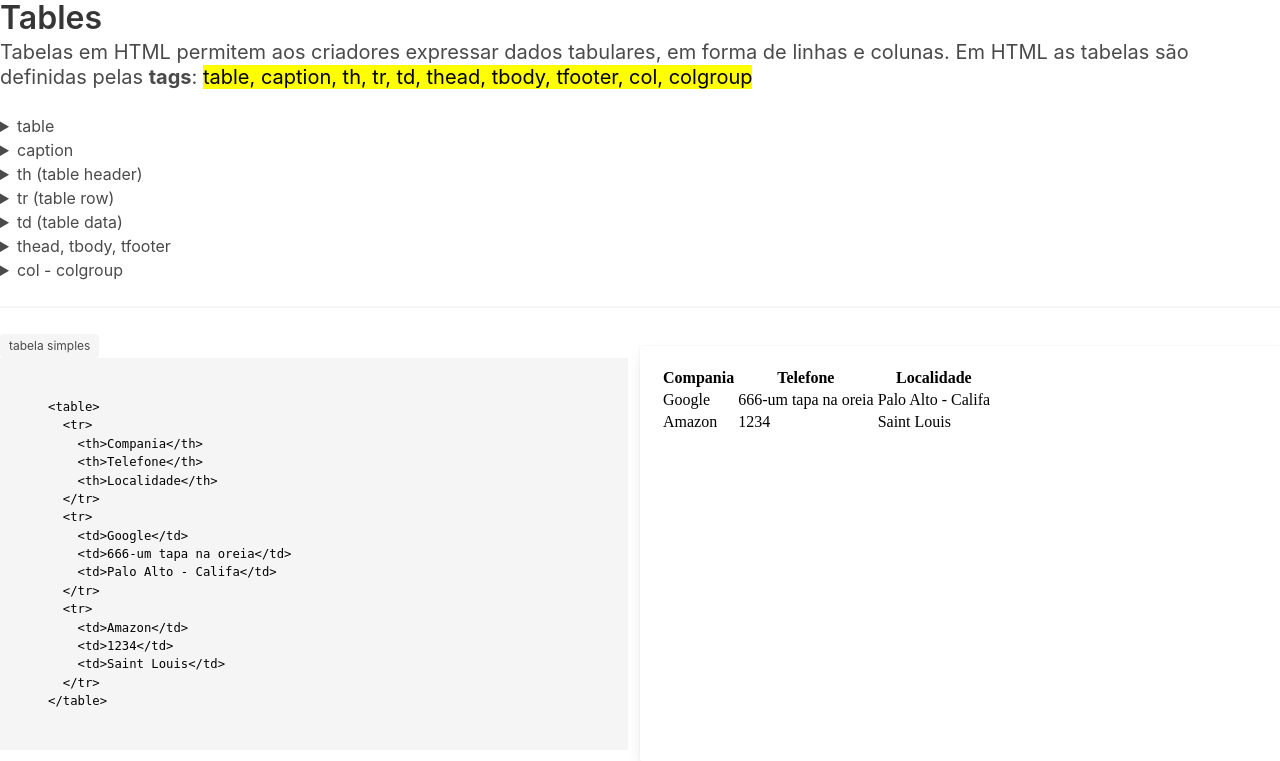
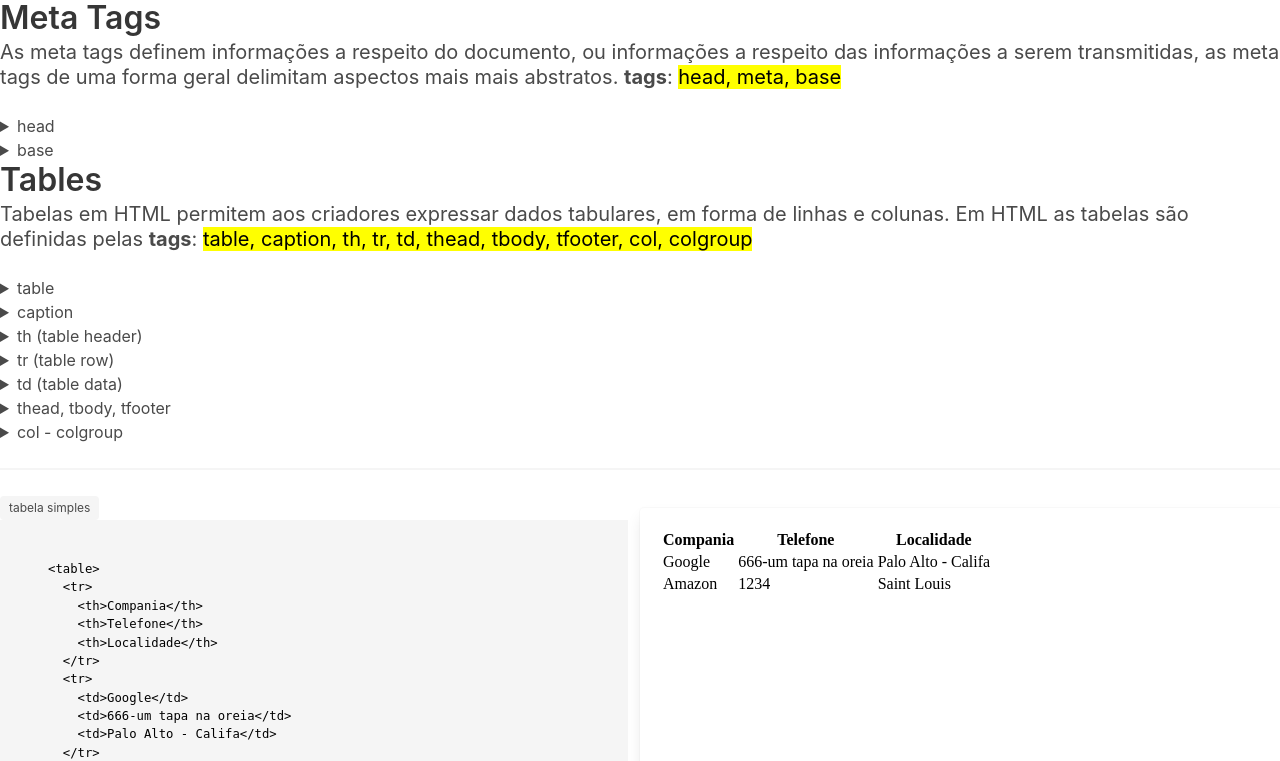
Before and after one commit to xanfox/lorem, a PHP site: page / in a window 1280 px wide. Shown: the top 761 px of the page. Run offline with PHP 8.4, Linux system fonts and the light colour scheme.

Commit message:
act two new files, and main page exerpts

```diff
--- a/main.php
+++ b/main.php
@@ -1,2 +1,3 @@
 <?php
+include_once 'sections/meta.php';
 include_once 'sections/tables.php';
--- /dev/null
+++ b/sections/meta.php
@@ -0,0 +1,26 @@
+<h1 class="title">Meta Tags</h1>
+<h2 class="subtitle">As meta tags definem informações a respeito do documento,
+    ou informações a respeito das informações a serem transmitidas,
+    as meta tags de uma forma geral delimitam aspectos mais mais abstratos. <b>tags</b>:
+    <mark>head, meta, base</mark>
+</h2>
+
+
+<details>
+    <summary>head</summary>
+    <p>O elemento HTML
+
+        <head> providencia informações gerais (metadados) sobre o documento, incluindo seu título e links para scripts e folhas de estilos.
+    </p>
+</details>
+
+<details>
+    <summary>base</summary>
+    <p>O elemento HTML base especifica o endereço (URL) utilizada por todos os endereços relativos contidos dentro de um documento. Há um número máximo de 1 (um) elemento Base
+        <base> do documento.
+    </p>
+    <p>ex: se vc definir o base href='images' e colocar imagens dentro desta pasta,
+        quando vc fizer um img src='imagen.png' a imagem será mostrada pois,
+        automaticamente todos os links relativos serão inclusos no caminho images
+    </p>
+</details>
```
Also changed, not shown: subject/meta/meta.html (added, +10 -0 lines).
